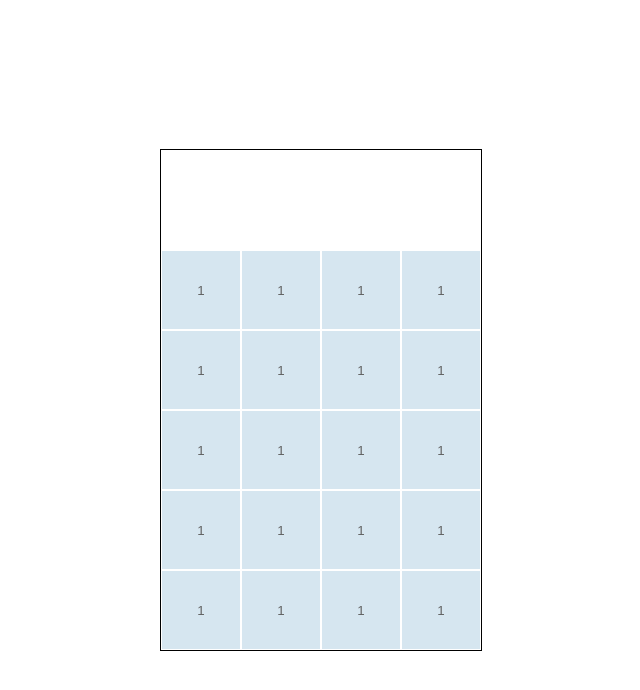
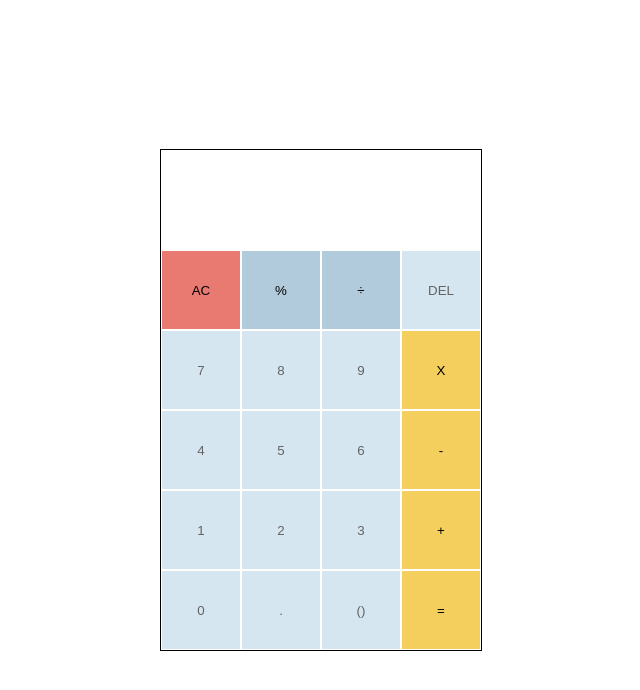
Before and after one commit to D4vc-198/Calculadora, a React (Create React App) app: page / in a window 1280 px wide. Shown: the top 690 px of the page, without its empty margins (319-959 px from the left). Built offline with nearby package versions, Linux system fonts and the light colour scheme.

Commit message:
buttons structure added

```diff
--- a/src/App.js
+++ b/src/App.js
@@ -7,26 +7,30 @@ function App() {
     <div className="calculator-container">
       <div className="calculator-screen-container"></div>
       <div className="calculator-buttons-container">
+        <CustomButton typeButton="action" label="AC" />
+        <CustomButton typeButton="operation-advanced" label="&#37;" />
+        <CustomButton typeButton="operation-advanced" label="&#247;"/>
+        <CustomButton typeButton="number" label="DEL" />
+
+        <CustomButton typeButton="number" label="7" />
+        <CustomButton typeButton="number" label="8" />
+        <CustomButton typeButton="number" label="9" />
+        <CustomButton typeButton="operation-basic" label="X" />
+
+        <CustomButton typeButton="number" label="4" />
+        <CustomButton typeButton="number" label="5" />
+        <CustomButton typeButton="number" label="6" />
+        <CustomButton typeButton="operation-basic" label="-" />
+
         <CustomButton typeButton="number" label="1" />
-        <CustomButton typeButton="number" label="1" />
-        <CustomButton typeButton="number" label="1" />
-        <CustomButton typeButton="number" label="1" />
-        <CustomButton typeButton="number" label="1" />
-        <CustomButton typeButton="number" label="1" />
-        <CustomButton typeButton="number" label="1" />
-        <CustomButton typeButton="number" label="1" />
-        <CustomButton typeButton="number" label="1" />
-        <CustomButton typeButton="number" label="1" />
-        <CustomButton typeButton="number" label="1" />
-        <CustomButton typeButton="number" label="1" />
-        <CustomButton typeButton="number" label="1" />
-        <CustomButton typeButton="number" label="1" />
-        <CustomButton typeButton="number" label="1" />
-        <CustomButton typeButton="number" label="1" />
-        <CustomButton typeButton="number" label="1" />
-        <CustomButton typeButton="number" label="1" />
-        <CustomButton typeButton="number" label="1" />
-        <CustomButton typeButton="number" label="1" />
+        <CustomButton typeButton="number" label="2" />
+        <CustomButton typeButton="number" label="3" />
+        <CustomButton typeButton="operation-basic" label="+" />
+
+        <CustomButton typeButton="number" label="0" />
+        <CustomButton typeButton="number" label="." />
+        <CustomButton typeButton="number" label="()" />
+        <CustomButton typeButton="operation-basic" label="=" />
       </div>
     </div>
   );
```
